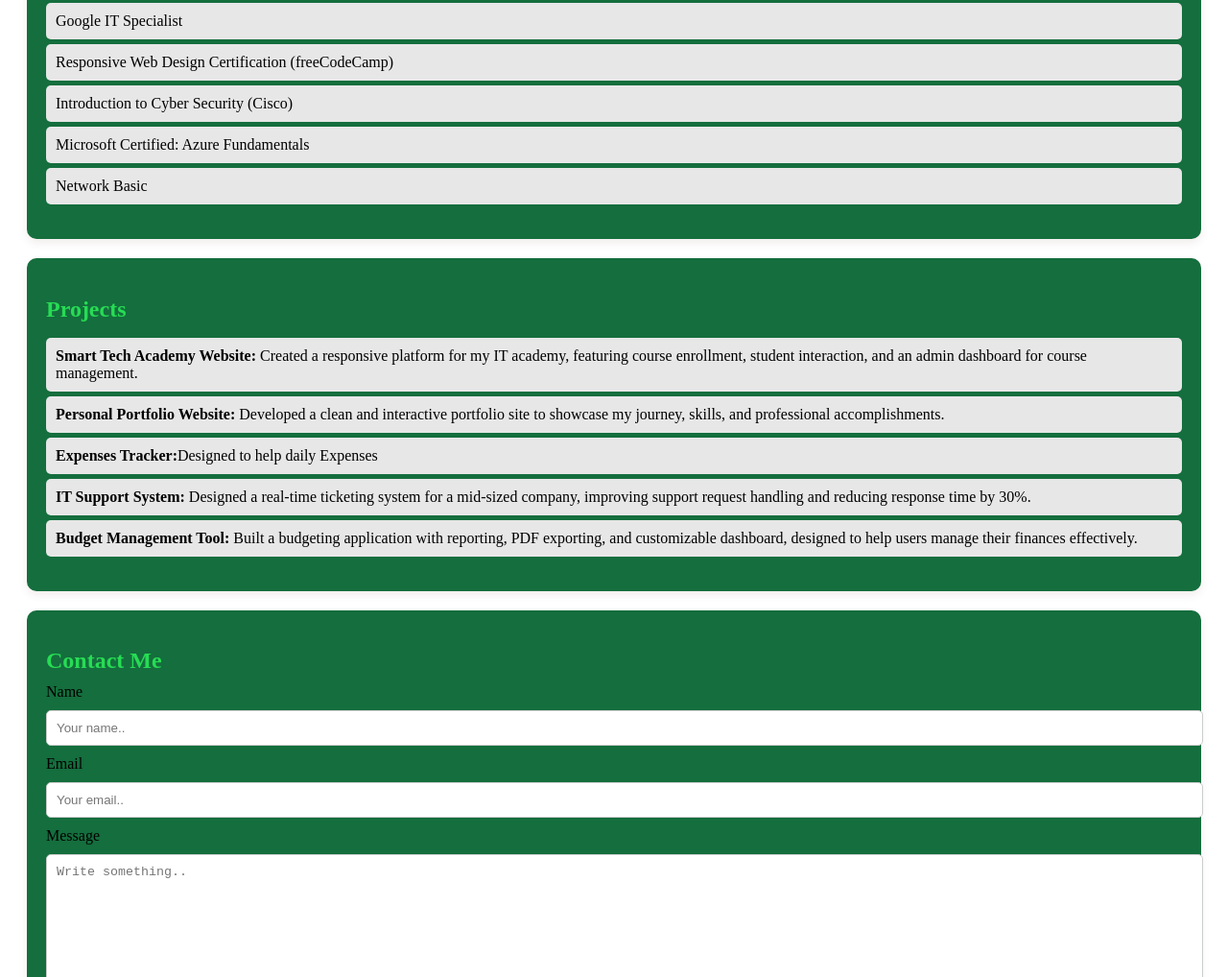
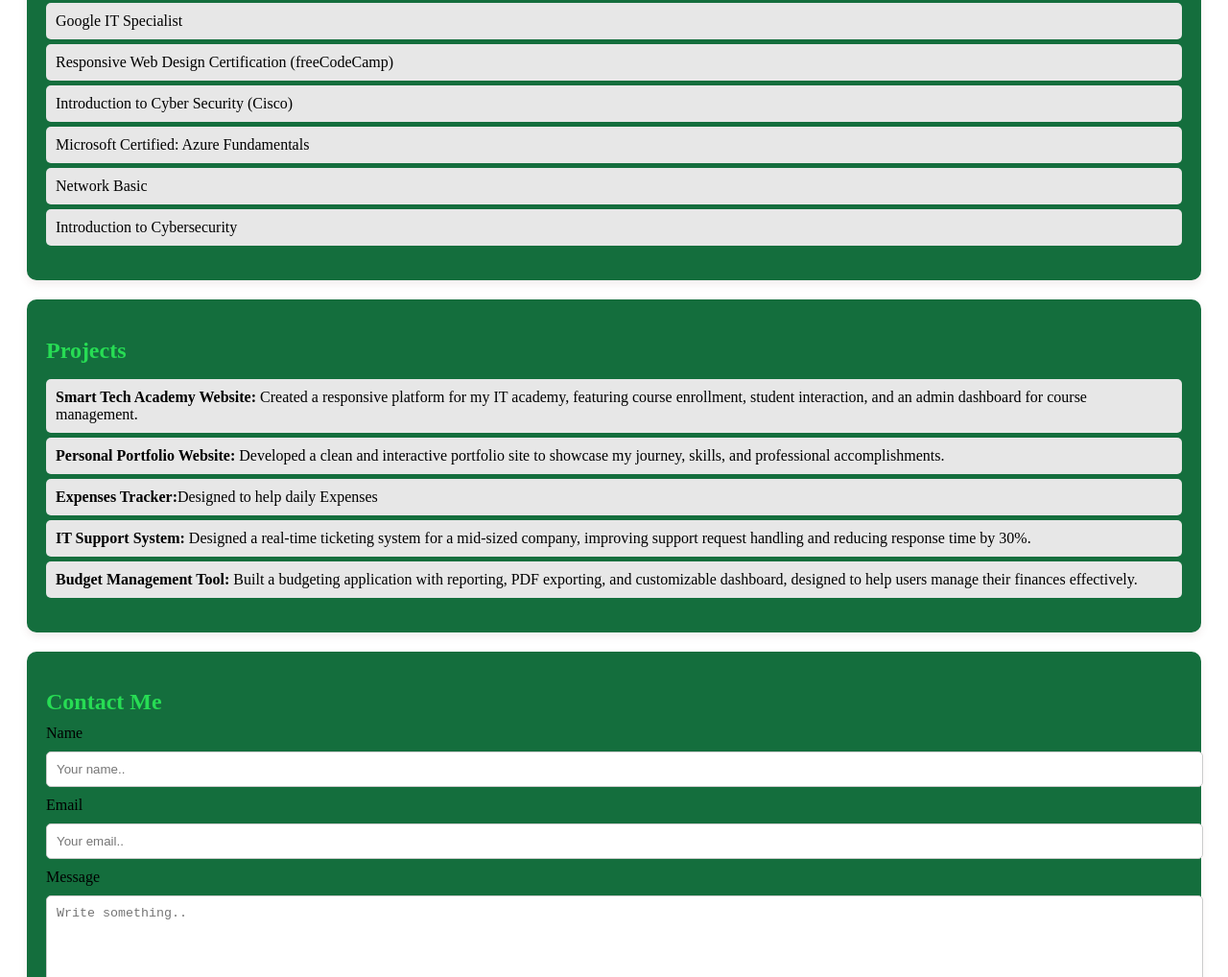
Before and after one commit to ZaynAshad/Profolio, a plain HTML site: page index.html in a window 1280 px wide. Shown: the part 1233-2251 px from the top of the page at 96% size. Drawn offline with Linux system fonts and the light colour scheme.

Commit message:
Update index.html

```diff
--- a/index.html
+++ b/index.html
@@ -50,6 +50,7 @@
         <li>Introduction to Cyber Security (Cisco)</li>
         <li>Microsoft Certified: Azure Fundamentals</li>
         <li>Network Basic</li>
+        <li>Introduction to Cybersecurity </li>
     </ul>
 </section>
 
```
